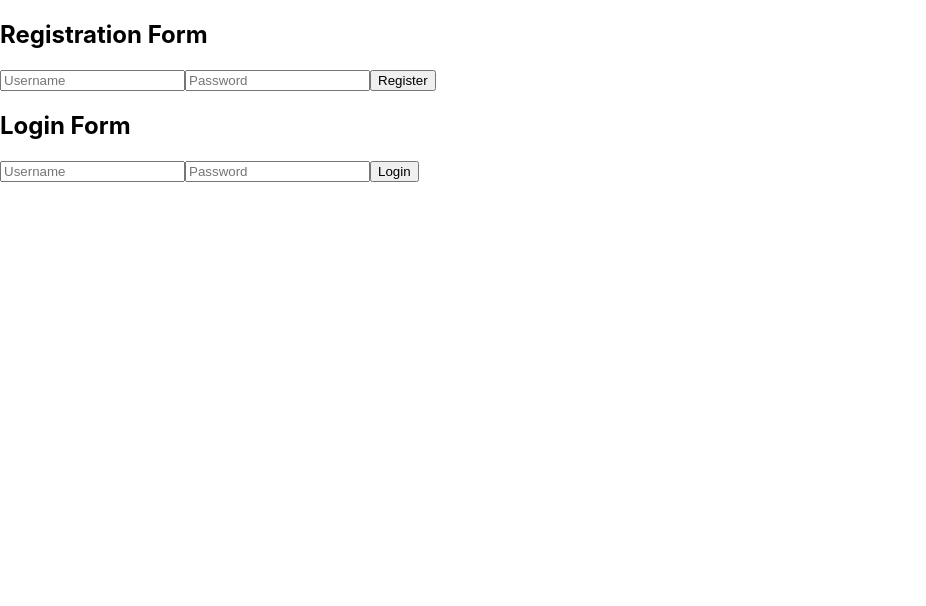
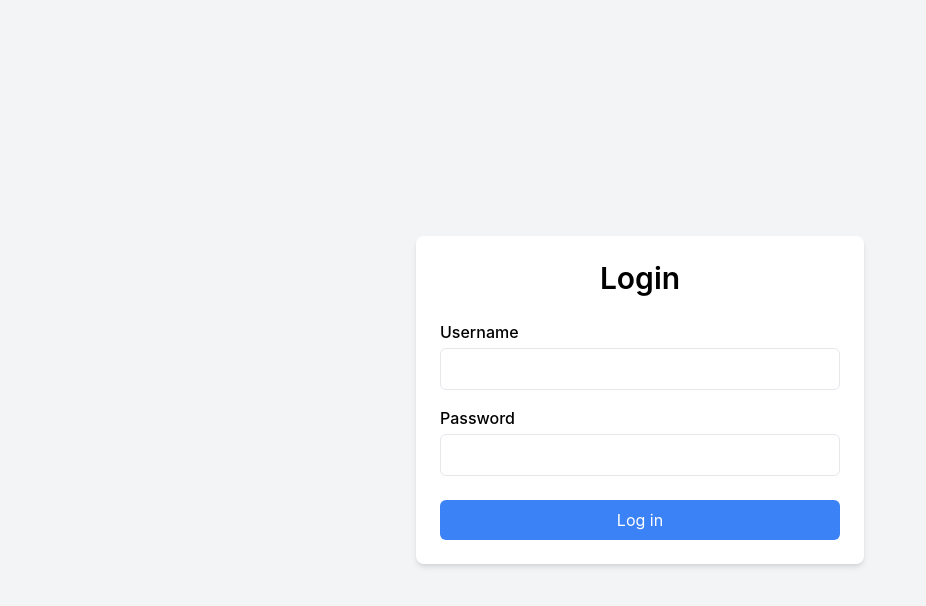
Before and after one commit to Mehdi-Chakroun/TMT, a React (Create React App) app in the folder client/: page / in a window 1280 px wide. Shown: the top 606 px of the page, without its empty margins (0-926 px from the left). Built offline with nearby package versions, Linux system fonts and the light colour scheme.

Commit message:
Install tailwind + add login page

```diff
--- a/client/src/App.js
+++ b/client/src/App.js
@@ -1,12 +1,9 @@
-import logo from './logo.svg';
 import './App.css';
-import RegistrationForm from './components/RegistrationForm';
-import LoginForm from './components/LoginForm';
+import Login from './components/Login';
 function App() {
   return (
       <div>
-      <RegistrationForm />
-      <LoginForm />
+      <Login />
     </div>
   );
 }
--- /dev/null
+++ b/client/src/components/Login.js
@@ -0,0 +1,52 @@
+import React, { useState } from 'react';
+const Login = () => {
+  const [username, setUsername] = useState('');
+  const [password, setPassword] = useState('');
+
+  const handleLogin = (e) => {
+    e.preventDefault();
+    // Add login logic here...
+  };
+
+  return (
+    <div className="flex items-center justify-center min-h-screen bg-gray-100">
+      <div className="w-full max-w-md p-6 bg-white rounded-lg shadow-md">
+        <h2 className="mb-6 text-3xl font-semibold text-center">Login</h2>
+        <form onSubmit={handleLogin}>
+          <div className="mb-4">
+            <label htmlFor="username" className="block mb-1 font-medium">
+              Username
+            </label>
+            <input
+              type="text"
+              id="username"
+              value={username}
+              onChange={(e) => setUsername(e.target.value)}
+              className="w-full px-3 py-2 border rounded-md focus:outline-none focus:ring focus:border-blue-300"
+            />
+          </div>
+          <div className="mb-6">
+            <label htmlFor="password" className="block mb-1 font-medium">
+              Password
+            </label>
+            <input
+              type="password"
+              id="password"
+              value={password}
+              onChange={(e) => setPassword(e.target.value)}
+              className="w-full px-3 py-2 border rounded-md focus:outline-none focus:ring focus:border-blue-300"
+            />
+          </div>
+          <button
+            type="submit"
+            className="w-full px-4 py-2 text-white bg-blue-500 rounded-md hover:bg-blue-600 focus:outline-none focus:ring focus:border-blue-300"
+          >
+            Log in
+          </button>
+        </form>
+      </div>
+    </div>
+  );
+};
+
+export default Login;
--- a/client/src/components/LoginForm.js
+++ /dev/null
@@ -1,42 +0,0 @@
-import React, { useState } from 'react';
-import axios from 'axios';
-
-const LoginForm = () => {
-  const [username, setUsername] = useState('');
-  const [password, setPassword] = useState('');
-
-  const handleLogin = async () => {
-    try {
-      const response = await axios.post('http://localhost:4000/api/login', {
-        username,
-        password,
-      });
-      console.log('Login successful:', response.data);
-      // Handle successful login
-    } catch (error) {
-      console.error('Error logging in:', error);
-      // Handle login error
-    }
-  };
-
-  return (
-    <div>
-      <h2>Login Form</h2>
-      <input
-        type="text"
-        placeholder="Username"
-        value={username}
-        onChange={(e) => setUsername(e.target.value)}
-      />
-      <input
-        type="password"
-        placeholder="Password"
-        value={password}
-        onChange={(e) => setPassword(e.target.value)}
-      />
-      <button onClick={handleLogin}>Login</button>
-    </div>
-  );
-};
-
-export default LoginForm;
--- a/client/src/components/RegistrationForm.js
+++ /dev/null
@@ -1,42 +0,0 @@
-import React, { useState } from 'react';
-import axios from 'axios';
-
-const RegistrationForm = () => {
-  const [username, setUsername] = useState('');
-  const [password, setPassword] = useState('');
-
-  const handleRegister = async () => {
-    try {
-      const response = await axios.post('http://localhost:4000/api/register', {
-        username,
-        password,
-      });
-      console.log('Registration successful:', response.data);
-      // Handle successful registration
-    } catch (error) {
-      console.error('Error registering user:', error);
-      // Handle registration error
-    }
-  };
-
-  return (
-    <div>
-      <h2>Registration Form</h2>
-      <input
-        type="text"
-        placeholder="Username"
-        value={username}
-        onChange={(e) => setUsername(e.target.value)}
-      />
-      <input
-        type="password"
-        placeholder="Password"
-        value={password}
-        onChange={(e) => setPassword(e.target.value)}
-      />
-      <button onClick={handleRegister}>Register</button>
-    </div>
-  );
-};
-
-export default RegistrationForm;
--- a/client/src/index.css
+++ b/client/src/index.css
@@ -1,3 +1,7 @@
+@tailwind base;
+@tailwind components;
+@tailwind utilities;
+
 body {
   margin: 0;
   font-family: -apple-system, BlinkMacSystemFont, 'Segoe UI', 'Roboto', 'Oxygen',
--- /dev/null
+++ b/client/tailwind.config.js
@@ -0,0 +1,10 @@
+/** @type {import('tailwindcss').Config} */
+module.exports = {
+  content: [
+    "./src/**/*.{js,jsx,ts,tsx}"
+  ],
+  theme: {
+    extend: {},
+  },
+  plugins: []
+}
```
Also changed, not shown: client/package.json (+8 -0 lines), 1 other file (tests, documents, lock files or other folders).
